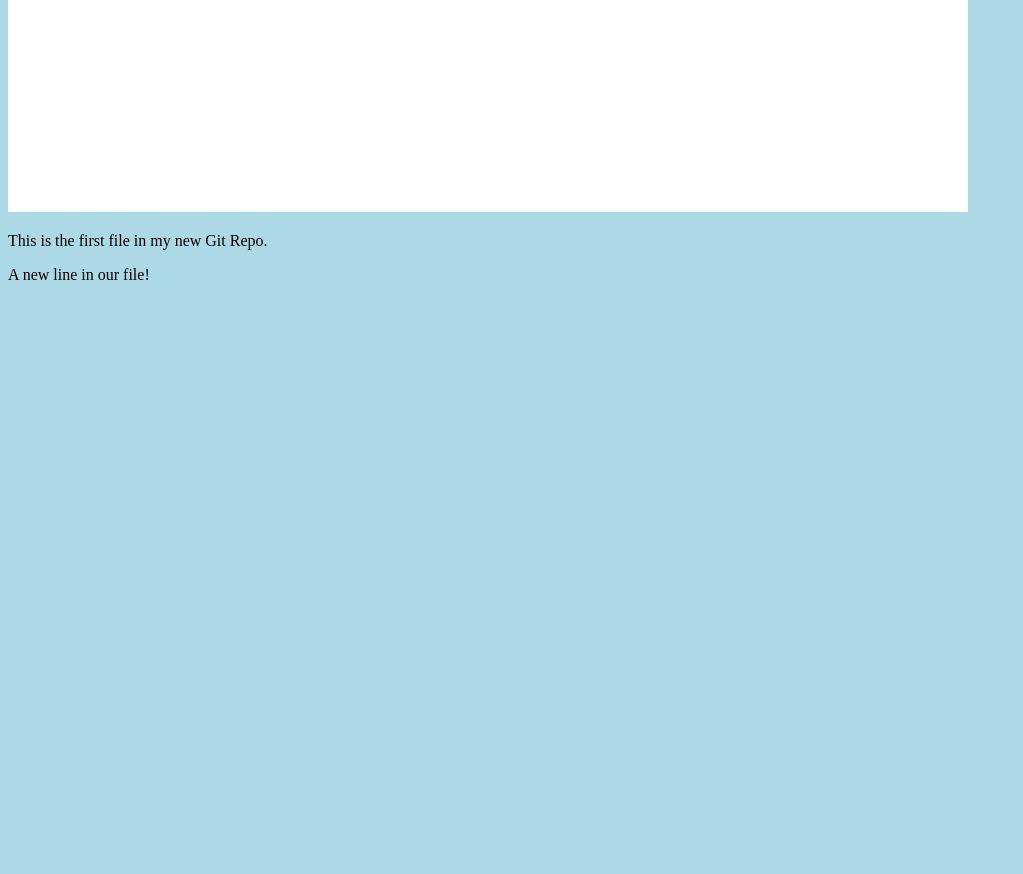
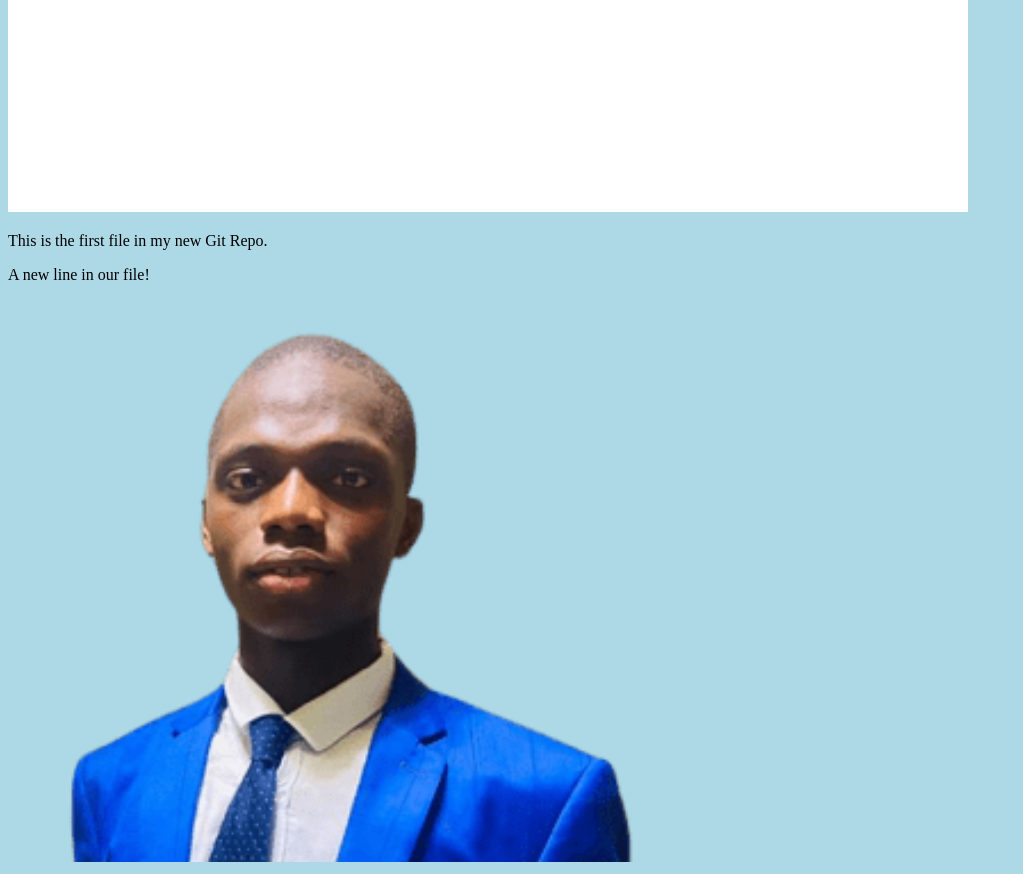
Before and after one commit to ebrimaporeh/ebrimaporeh.github.io, a plain HTML site: page index.html in a window 1280 px wide. Shown: the part 1226-2100 px from the top of the page, without its empty margins (0-1023 px from the left). Before the commit the page ends 1526 px from the top, so only its background shows below. Drawn offline with Linux system fonts and the light colour scheme.

Commit message:
added new image

```diff
--- a/index.html
+++ b/index.html
@@ -11,6 +11,8 @@
 style="width:100%;max-width:960px"></div>
 <p>This is the first file in my new Git Repo.</p>
 <p>A new line in our file!</p>
+<div><img src="resumeImage.png" alt="Hello Git"
+          style="width:100%;max-width:640px"></div>
 
 </body>
 </html>
```
Also changed, not shown: resumeImage.png (added).
